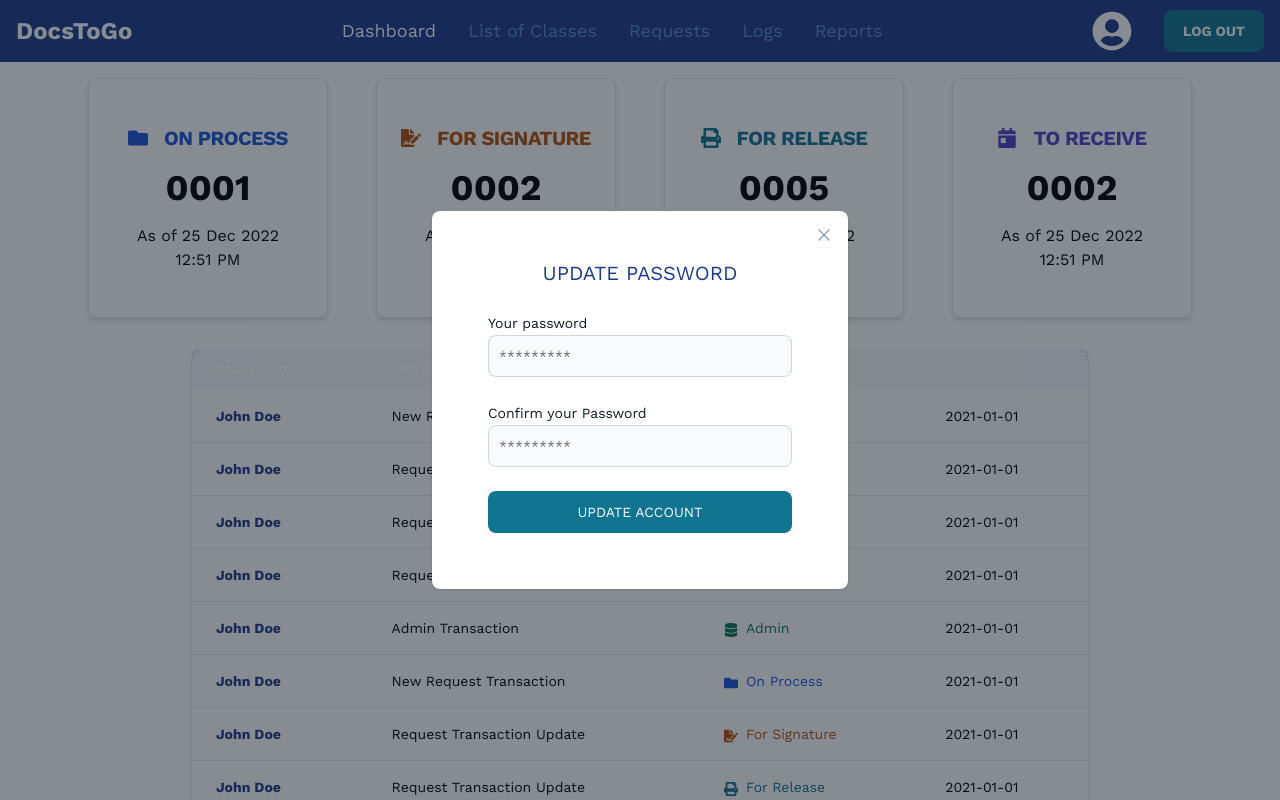
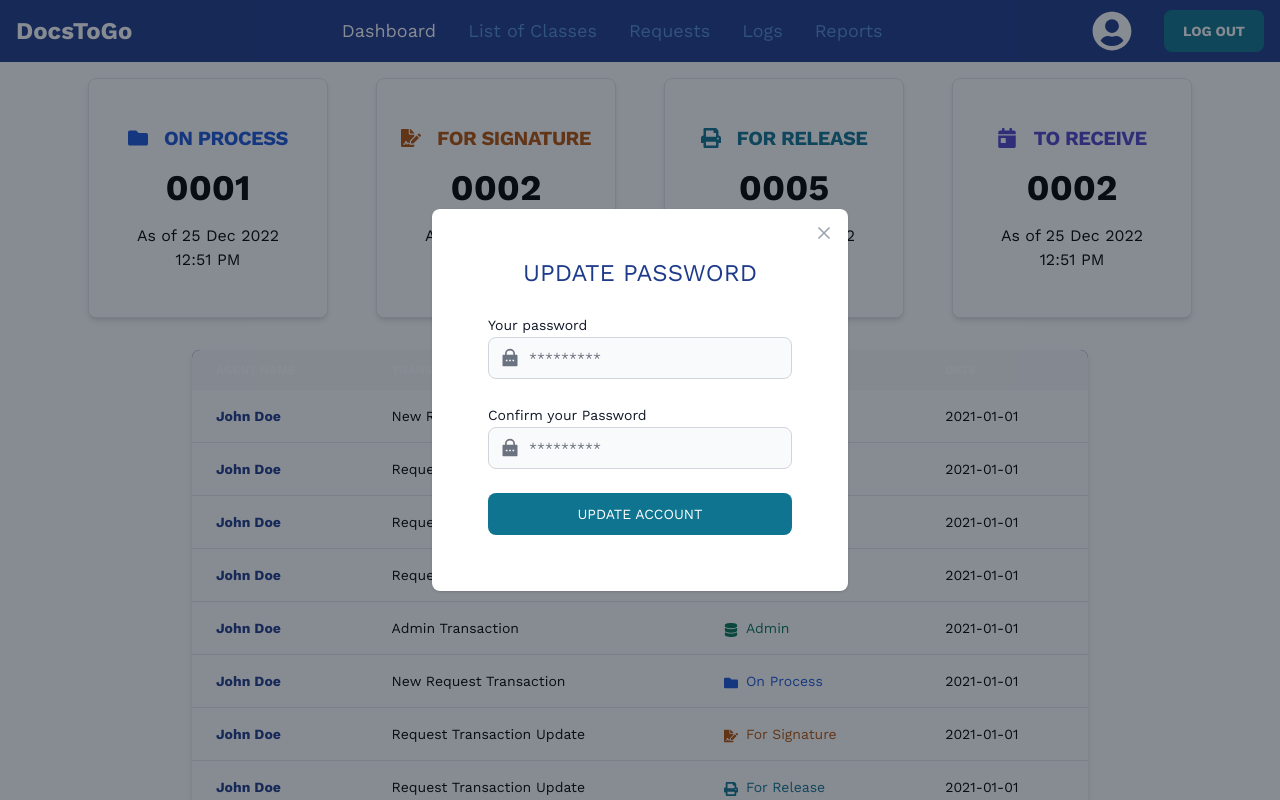
Before and after one commit to arvy-rence/docxtogo-admin, a Next.js app: page /dashboard in a window 1280 px wide. Both pictures are taken after a click on the icon 1112 px from the left and 31 px from the top of the page. Shown: the top 800 px of the page. Built offline with nearby package versions, Linux system fonts and the light colour scheme.

Commit message:
[UPDATE] / Add icons to the fields

```diff
--- a/components/navbar/AvatarModal.jsx
+++ b/components/navbar/AvatarModal.jsx
@@ -3,6 +3,7 @@ import {Modal, TextInput, Label, Button} from 'flowbite-react';
 import {FaUserCircle} from "react-icons/fa";
 import {toast, Toaster} from "react-hot-toast";
 import {toastOptions} from "../../styles/modalOptions.ts";
+import {RiLockPasswordFill} from "react-icons/ri";
 
 export const AvatarModal = () => {
   const [isOpen, setIsOpen] = useState(false);
@@ -47,7 +48,7 @@ export const AvatarModal = () => {
         <Modal.Header/>
         <Modal.Body>
           <div className="space-y-6 px-6 pb-4 sm:pb-6 lg:px-8 xl:pb-8">
-            <h3 className="text-xl font-medium text-primary dark:text-white text-center font-bold uppercase">
+            <h3 className="text-2xl font-medium text-primary dark:text-white text-center font-bold uppercase">
               Update Password
             </h3>
             <div>
@@ -60,6 +61,7 @@ export const AvatarModal = () => {
               <TextInput
                 id="password"
                 type="password"
+                icon={RiLockPasswordFill}
                 required={true}
                 placeholder="*********"
                 onChange={(e) => setPassword(e.target.value)}
@@ -75,6 +77,7 @@ export const AvatarModal = () => {
               <TextInput
                 id="confirmPassword"
                 type="password"
+                icon={RiLockPasswordFill}
                 required={true}
                 placeholder="*********"
                 onChange={(e) => setConfirmPassword(e.target.value)}
```
